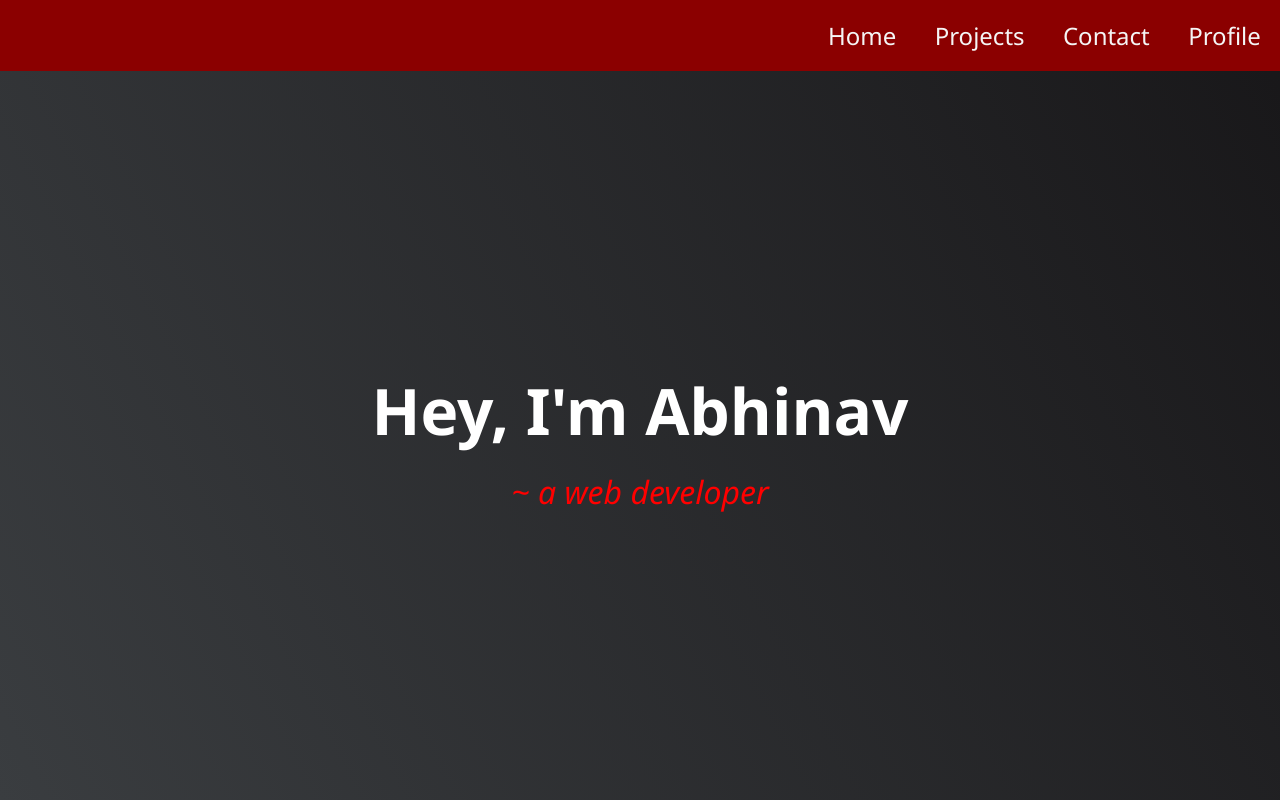
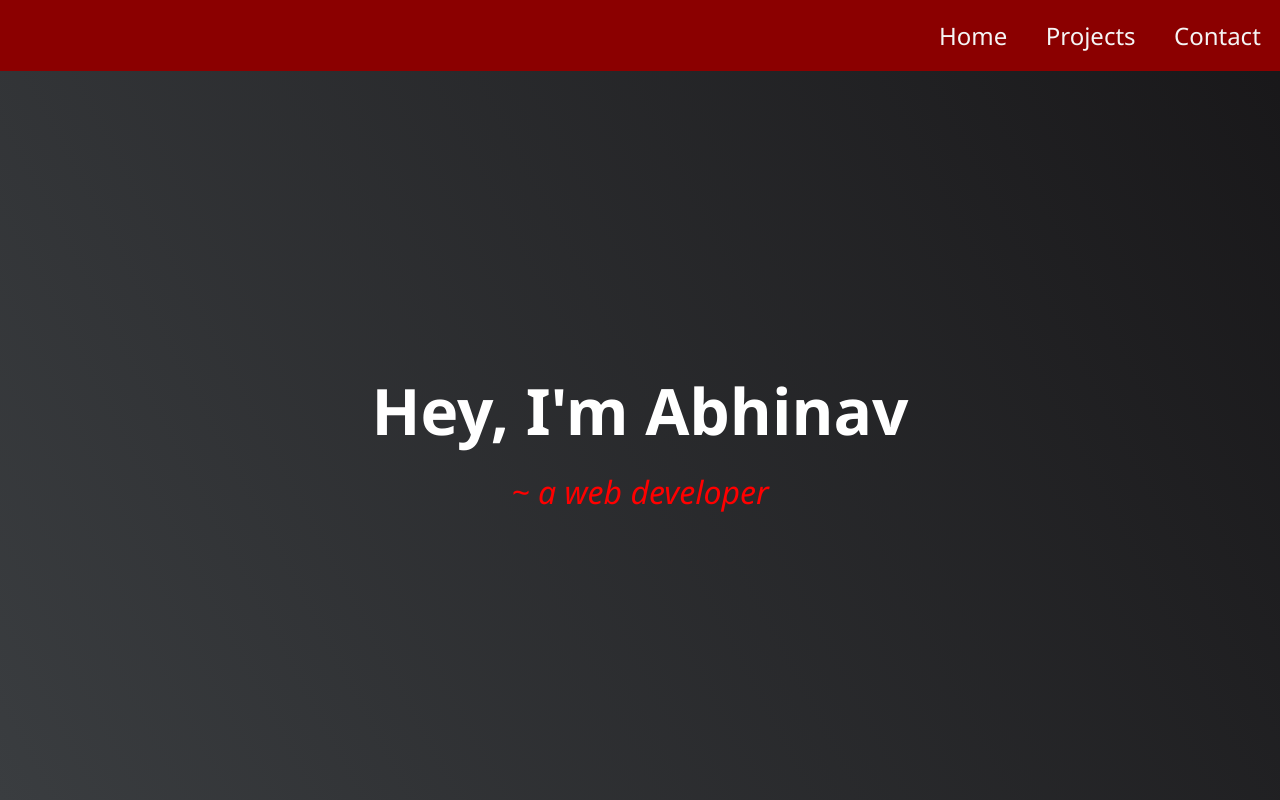
Before and after one commit to abhinavrajeshh/portfolio-freecodecamp, a plain HTML site: page index.html in a window 1280 px wide. Shown: the top 800 px of the page. Drawn offline with Linux system fonts and the light colour scheme.

Commit message:
Update index.html

```diff
--- a/index.html
+++ b/index.html
@@ -16,7 +16,7 @@
         <li><a href="#projects">Projects</a></li>
         <li><a href="#contact">Contact</a></li>
         <!-- Profile Link -->
-        <li><a id="profile-link" href="" target="_blank">Profile</a></li>
+<!--         <li><a id="profile-link" href="" target="_blank">Profile</a></li> -->
       </ul>
     </nav>
   </header>
```
